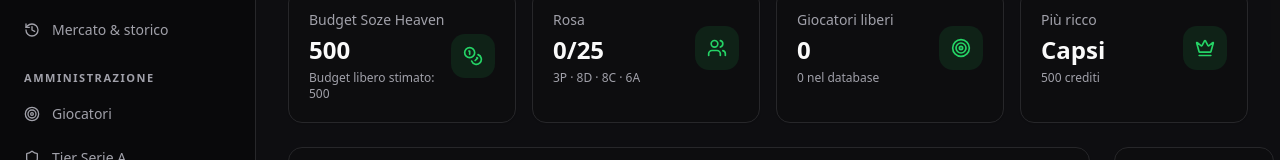
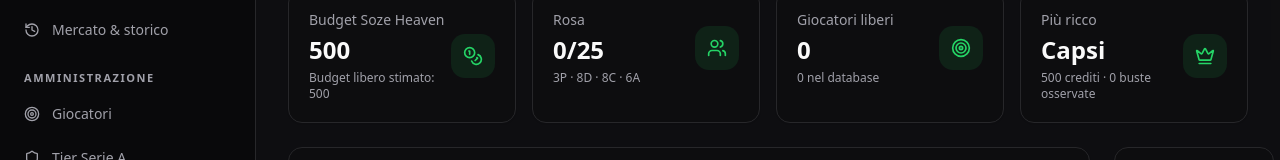
Before and after one commit to KeyserDSoze/Fantacalcio.AuctionHelper, a React (Vite) app: page / in a window 1280 px wide. Shown: the part 195-355 px from the top of the page. Built offline with nearby package versions, Linux system fonts and the light colour scheme.

Commit message:
feat: add undo and live observation count to dashboard

```diff
--- a/src/pages/DashboardPage.tsx
+++ b/src/pages/DashboardPage.tsx
@@ -1,25 +1,27 @@
-import { Coins, Crown, Target, Users } from "lucide-react";
+import { Coins, Crown, RotateCcw, Target, Users } from "lucide-react";
 import { Card, CardContent, CardHeader, CardTitle } from "@/components/ui/card";
 import { Badge } from "@/components/ui/badge";
+import { Button } from "@/components/ui/button";
 import { StatCard } from "@/components/StatCard";
-import type { AppSnapshot, Role } from "@/types";
+import type { AppSnapshot, Purchase, Role } from "@/types";
 import { ROLE_LABELS, ROLE_LIMITS } from "@/types";
 import { teamSnapshot } from "@/lib/analytics";
 import { money } from "@/lib/utils";
 
-export function DashboardPage({ data }: { data: AppSnapshot }) {
+export function DashboardPage({ data, onUndoPurchase }: { data: AppSnapshot; onUndoPurchase: (purchase: Purchase) => Promise<void> }) {
   const snapshots = data.teams.map((t) => teamSnapshot(t, data.players, data.purchases)).sort((a, b) => b.remaining - a.remaining);
   const me = snapshots.find((t) => t.isMe)!;
   const recent = [...data.purchases].sort((a, b) => b.timestamp - a.timestamp).slice(0, 8);
+  const latest = recent[0];
   const available = data.players.filter((p) => p.status === "AVAILABLE").length;
 
   return <div className="space-y-6">
-    <div><h1 className="text-3xl font-bold tracking-tight">Dashboard</h1><p className="mt-1 text-muted-foreground">Situazione economica e andamento dell'asta in tempo reale.</p></div>
+    <div className="flex flex-col justify-between gap-3 sm:flex-row sm:items-end"><div><h1 className="text-3xl font-bold tracking-tight">Dashboard</h1><p className="mt-1 text-muted-foreground">Situazione economica e andamento dell'asta in tempo reale.</p></div>{latest && <Button variant="outline" onClick={() => void onUndoPurchase(latest)}><RotateCcw className="h-4 w-4" />Annulla ultimo acquisto</Button>}</div>
     <div className="grid gap-4 sm:grid-cols-2 xl:grid-cols-4">
       <StatCard label="Budget Soze Heaven" value={money(me.remaining)} note={`Budget libero stimato: ${money(me.freeBudget)}`} icon={Coins} />
       <StatCard label="Rosa" value={`${me.totalPlayers}/25`} note="3P · 8D · 8C · 6A" icon={Users} />
       <StatCard label="Giocatori liberi" value={available} note={`${data.players.length} nel database`} icon={Target} />
-      <StatCard label="Più ricco" value={snapshots[0]?.name ?? "—"} note={`${money(snapshots[0]?.remaining ?? 0)} crediti`} icon={Crown} />
+      <StatCard label="Più ricco" value={snapshots[0]?.name ?? "—"} note={`${money(snapshots[0]?.remaining ?? 0)} crediti · ${data.bids.length} buste osservate`} icon={Crown} />
     </div>
 
     <div className="grid gap-6 xl:grid-cols-[1.35fr_.65fr]">
```
